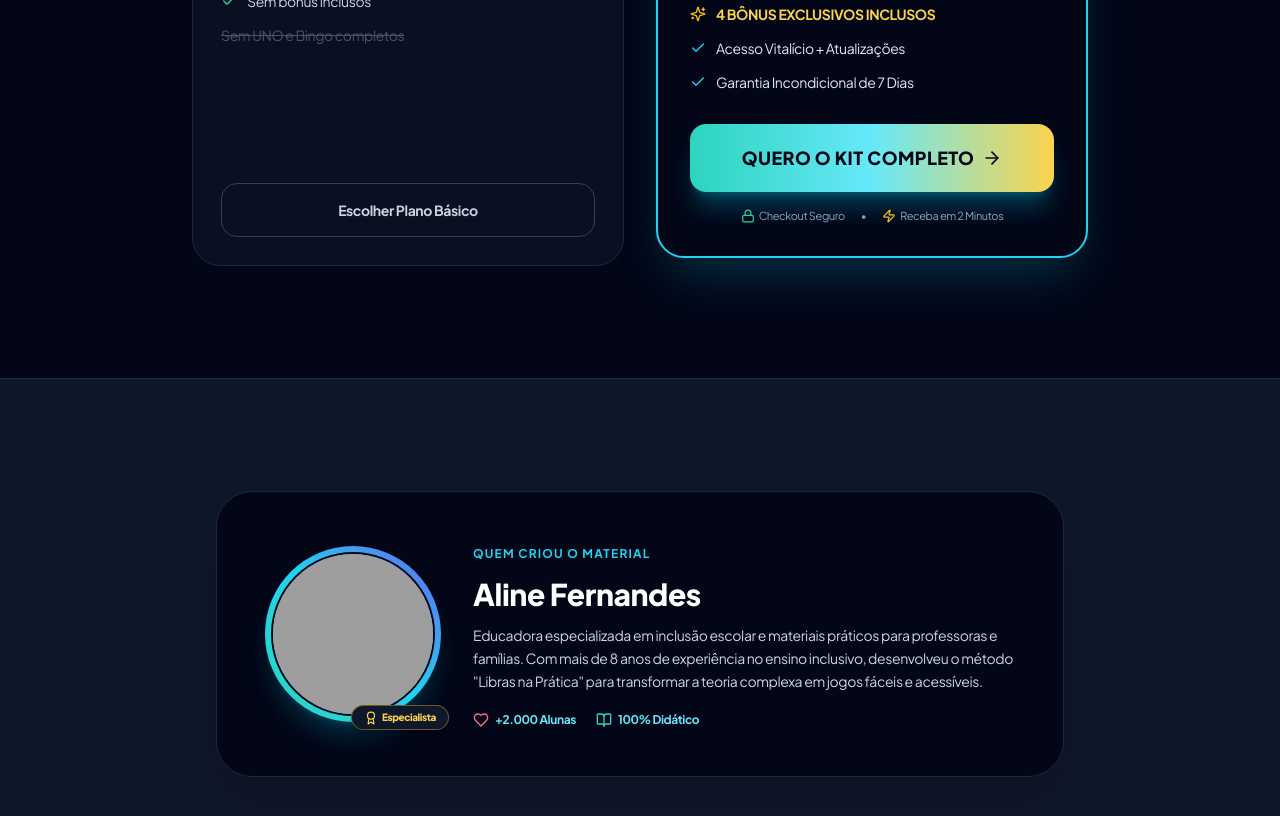
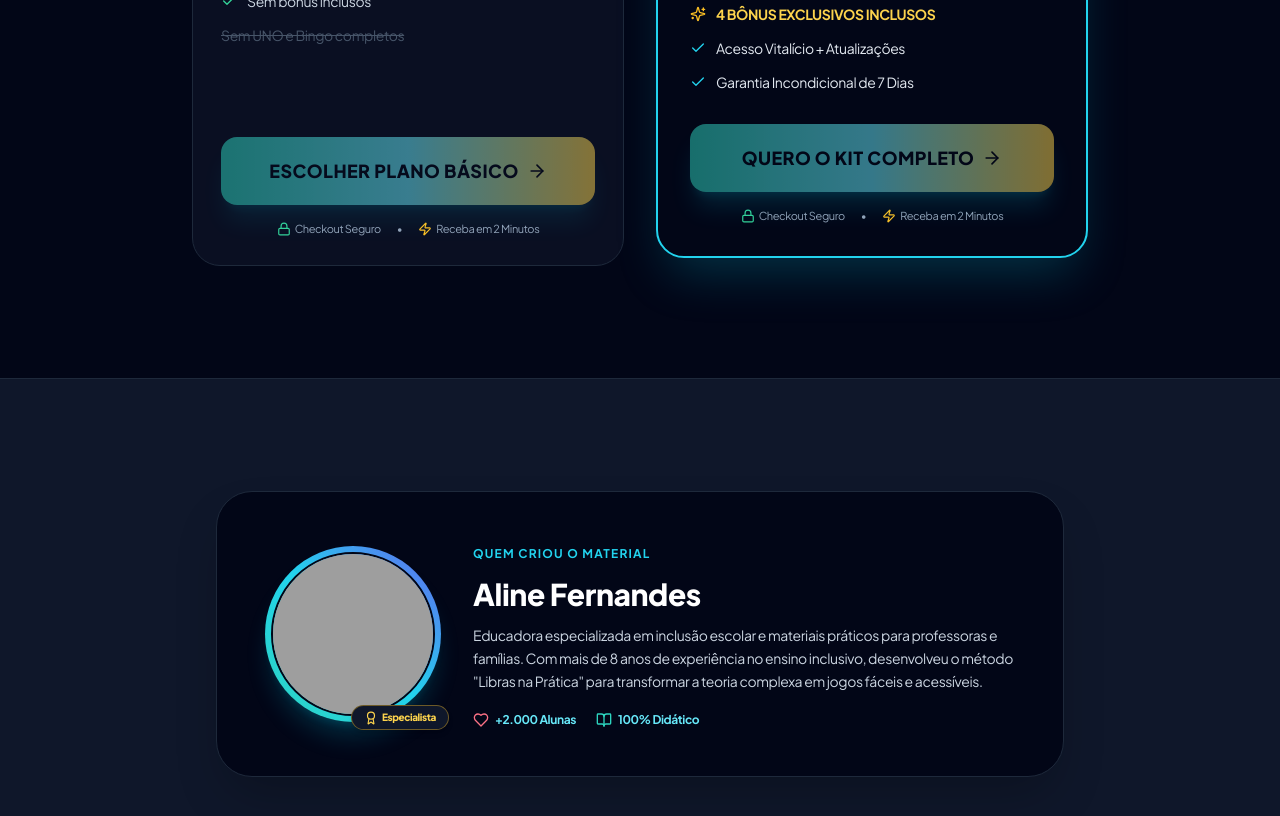
Before and after one commit to andfariiia/libras, a React (Vite) app: page / in a window 1280 px wide. Shown: the part 11140-11956 px from the top of the page. Built offline with nearby package versions, Linux system fonts and the light colour scheme; grey boxes are pictures that could not be loaded.

Commit message:
[dyad] Estilizado o botão do Plano Básico igual ao Plano Completo e adicionado efeito pulsante em ambos. - wrote 1 file(s)

```diff
--- a/src/components/libras/PricingSection.tsx
+++ b/src/components/libras/PricingSection.tsx
@@ -69,12 +69,26 @@ export const PricingSection = ({ onSelectPlan }: { onSelectPlan: (planName: stri
                 </ul>
               </div>
 
-              <button
-                onClick={handleBasicClick}
-                className="w-full py-4 px-4 rounded-2xl border border-slate-700 text-slate-300 font-bold hover:bg-slate-800 transition-colors text-sm text-center cursor-pointer"
-              >
-                Escolher Plano Básico
-              </button>
+              {/* Pulsing CTA Button matching Full Plan */}
+              <div>
+                <button
+                  onClick={handleBasicClick}
+                  className="w-full py-5 px-6 rounded-2xl bg-gradient-to-r from-teal-400 via-cyan-300 to-amber-300 text-slate-950 font-black text-base sm:text-lg shadow-xl shadow-cyan-500/20 hover:scale-[1.02] active:scale-[0.98] animate-pulse transition-all cursor-pointer flex items-center justify-center gap-2 uppercase tracking-wide"
+                >
+                  <span>ESCOLHER PLANO BÁSICO</span>
+                  <ArrowRight className="w-5 h-5" />
+                </button>
+
+                <div className="flex items-center justify-center gap-4 mt-4 text-[11px] text-slate-400">
+                  <span className="flex items-center gap-1">
+                    <Lock className="w-3.5 h-3.5 text-emerald-400" /> Checkout Seguro
+                  </span>
+                  <span>•</span>
+                  <span className="flex items-center gap-1">
+                    <Zap className="w-3.5 h-3.5 text-amber-400" /> Receba em 2 Minutos
+                  </span>
+                </div>
+              </div>
             </div>
 
             {/* Plan 2: RECOMMENDED FULL KIT */}
@@ -126,7 +140,7 @@ export const PricingSection = ({ onSelectPlan }: { onSelectPlan: (planName: stri
               <div>
                 <button
                   onClick={() => onSelectPlan("Kit Completo R$ 27,90")}
-                  className="w-full py-5 px-6 rounded-2xl bg-gradient-to-r from-teal-400 via-cyan-300 to-amber-300 text-slate-950 font-black text-base sm:text-lg shadow-xl shadow-cyan-500/30 hover:scale-[1.02] active:scale-[0.98] transition-all cursor-pointer flex items-center justify-center gap-2 uppercase tracking-wide"
+                  className="w-full py-5 px-6 rounded-2xl bg-gradient-to-r from-teal-400 via-cyan-300 to-amber-300 text-slate-950 font-black text-base sm:text-lg shadow-xl shadow-cyan-500/30 hover:scale-[1.02] active:scale-[0.98] animate-pulse transition-all cursor-pointer flex items-center justify-center gap-2 uppercase tracking-wide"
                 >
                   <span>QUERO O KIT COMPLETO</span>
                   <ArrowRight className="w-5 h-5" />
@@ -210,7 +224,7 @@ export const PricingSection = ({ onSelectPlan }: { onSelectPlan: (planName: stri
               {/* Option A: Upgrade Offer */}
               <button
                 onClick={handleAcceptUpsell}
-                className="w-full py-4 px-5 rounded-2xl bg-gradient-to-r from-emerald-400 via-teal-300 to-amber-300 text-slate-950 font-black text-sm sm:text-base shadow-xl shadow-emerald-500/20 hover:scale-[1.02] active:scale-[0.98] transition-all cursor-pointer flex items-center justify-center gap-2 uppercase tracking-wide"
+                className="w-full py-4 px-5 rounded-2xl bg-gradient-to-r from-emerald-400 via-teal-300 to-amber-300 text-slate-950 font-black text-sm sm:text-base shadow-xl shadow-emerald-500/20 hover:scale-[1.02] active:scale-[0.98] animate-pulse transition-all cursor-pointer flex items-center justify-center gap-2 uppercase tracking-wide"
               >
                 <Sparkles className="w-5 h-5 text-slate-950" />
                 <span>SIM! QUERO O KIT COMPLETO POR R$ 17,90</span>
```
